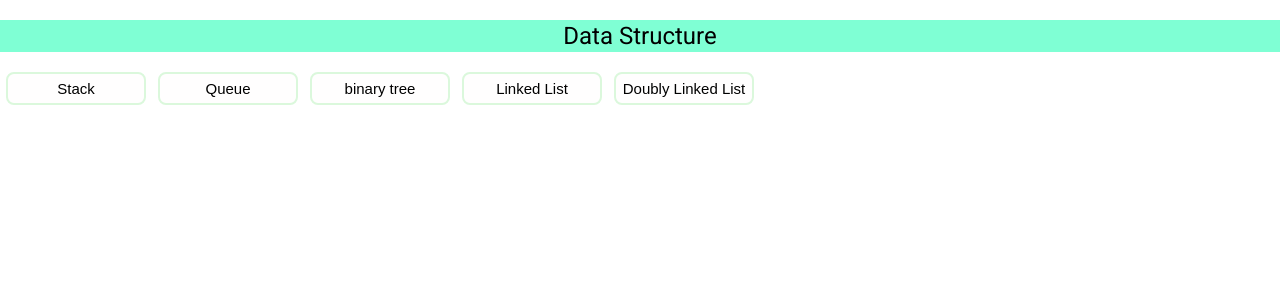
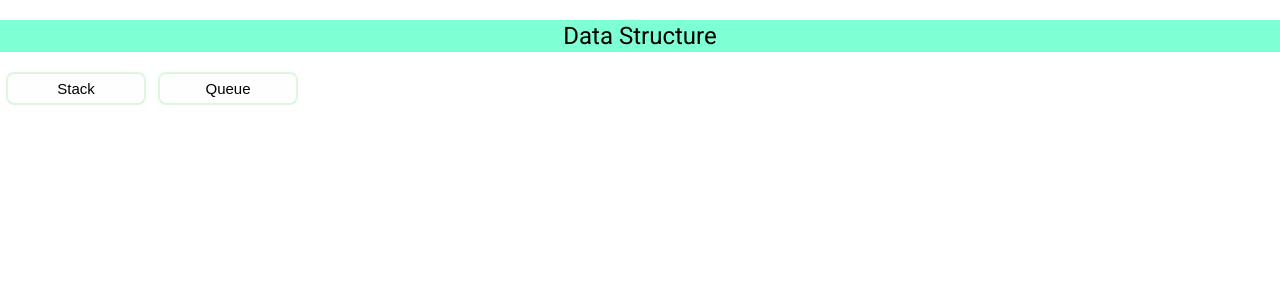
Before and after one commit to mariamalatrash/Progress, an Angular app in the folder Data-Structure/: page / in a window 1280 px wide. Shown: the top 300 px of the page. Built offline with nearby package versions, Linux system fonts and the light colour scheme.

Commit message:
modified

```diff
--- a/Data-Structure/src/app/app.component.css
+++ b/Data-Structure/src/app/app.component.css
@@ -5,7 +5,7 @@ h1{
 }
 
 button{
-background-color: rgb(255, 254, 254); /* Green */
+background-color: rgb(255, 254, 254);
   padding: 6px 6px;
   text-align: center;
   font-size: 15px;
--- a/Data-Structure/src/app/app.component.html
+++ b/Data-Structure/src/app/app.component.html
@@ -1,10 +1,11 @@
 <div class="first"><br>
   <h1>Data Structure</h1>
   <div class="btn-group">
-    <button class="button" (click)="ShowStack();">Stack</button>
-    <button class="button">Queue</button>
-    <button class="button">binary tree</button>
-    <button class="button">Linked List</button>
-    <button class="button">Doubly Linked List</button>
+    <button class="button" (click)="ShowStack('stack');">Stack</button>
+    <button class="button"  (click)="ShowQueue('queue');">Queue</button>
+
   </div>
 </div>
+
+
+<router-outlet></router-outlet>
--- a/Data-Structure/src/app/app.component.ts
+++ b/Data-Structure/src/app/app.component.ts
@@ -1,5 +1,6 @@
 import { Component } from '@angular/core';
 import { Router } from '@angular/router';
+import {Subject} from 'rxjs';
 
 @Component({
   selector: 'app-root',
@@ -7,11 +8,18 @@ import { Router } from '@angular/router';
   styleUrls: ['./app.component.css']
 })
 export class AppComponent {
-  constructor(private route:Router){}
   title = 'Data-Structure';
 
-  ShowStack(){
-    this.route.navigate(['/Data-Structure/src/app/stack/stack.component.html'])
+  constructor(private router:Router){}
+
+  ShowStack(stack:string):void{
+    this.router.navigate([`${stack}`]);
+
+  }
+  ShowQueue(queue:string):void{
+    this.router.navigate([`${queue}`]);
+
   }
 
+
 }
```
Also changed, not shown: Data-Structure/src/app/app.module.ts (+13 -2 lines), 1 other file (tests, documents, lock files or other folders).
